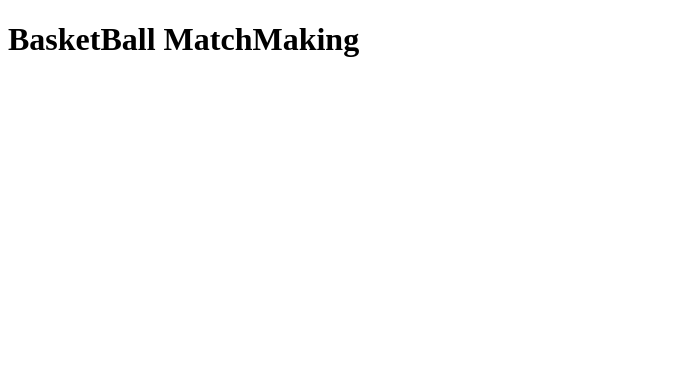
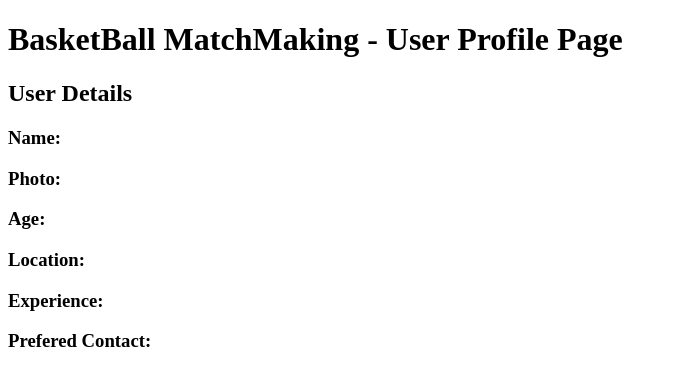
Before and after one commit to ManaDCambell/Basketball-Matchmaking-App, a plain HTML site: page UserPage.html in a window 1280 px wide. Shown: the whole page, without its empty margins (0-677 px from the left). Drawn offline with Linux system fonts and the light colour scheme.

Commit message:
user profile page updates

```diff
--- a/UserPage.html
+++ b/UserPage.html
@@ -6,6 +6,13 @@
     <title>BasketBall MatchMaking</title>
 </head>
 <body>
-    <h1>BasketBall MatchMaking</h1>
-</body>
+    <h1>BasketBall MatchMaking - User Profile Page</h1>
+    <h2>User Details</h2>
+    <h3>Name: </h3>
+    <h3>Photo: </h3>
+    <h3>Age: </h3>
+    <h3>Location: </h3>
+    <h3>Experience: </h3>
+    <h3>Prefered Contact: </h3>
+    </body>
 </html>
```
